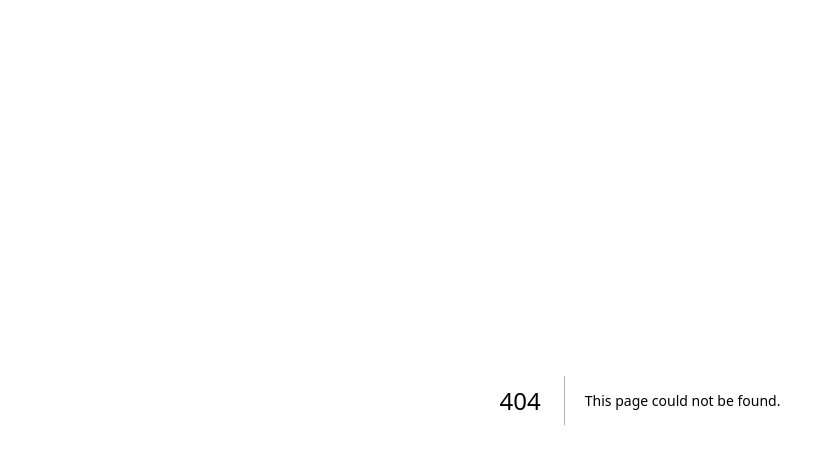
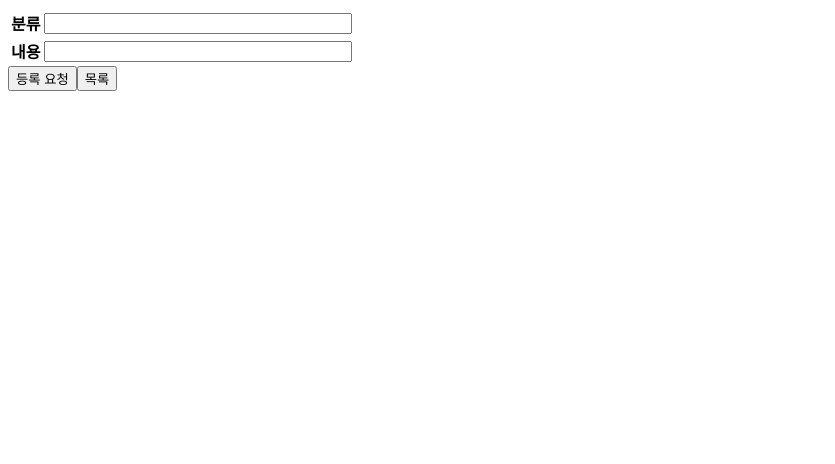
Before and after one commit to bjd202/sayings-and-quotes, a Next.js app: page /create-request in a window 1280 px wide. Before the commit this address had no page. Shown: the top 464 px of the page, without its empty margins (0-835 px from the left). Built offline with nearby package versions, Linux system fonts and the light colour scheme.

Commit message:
등록 요청 기능

```diff
--- /dev/null
+++ b/app/create-request/page.js
@@ -0,0 +1,73 @@
+'use client'
+
+import { useRouter } from "next/navigation"
+import { useState } from "react"
+
+export default function CreateRequest (){
+    const router = useRouter()
+
+    const [category, setCategory] = useState("")
+    const [content, setContent] = useState("")
+
+
+    const handleList = () => {
+        router.push('/')
+    }
+
+    const handleCreateRequest = () => {
+        fetch("http://localhost:3001/create-request", {
+            method: "post",
+            headers: {
+                "Content-Type": "application/json"
+            },
+            body: JSON.stringify({
+                category,
+                content
+            })
+        })
+        .then(res => res.json())
+        .then(data => {
+            console.log(data);
+            alert("등록 요청이 정상적으로 처리되었습니다.");
+        })
+        .catch(err => console.log(err))
+    }
+
+    return(
+        <div>
+            <div>
+                <table>
+                    <tbody>
+                        <tr>
+                            <th>분류</th>
+                            <td>
+                                <input
+                                    type="text"
+                                    value={category}
+                                    onChange={e => setCategory(e.target.value)}
+                                    style={{width: 300}}
+                                />
+                            </td>
+                        </tr>
+                        <tr>
+                            <th>내용</th>
+                            <td>
+                                <input
+                                    type="text"
+                                    value={content}
+                                    onChange={e => setContent(e.target.value)}
+                                    style={{width: 300}}
+                                />
+                            </td>
+                        </tr>
+                    </tbody>
+                </table>
+            </div>
+
+            <div>
+                <button onClick={handleCreateRequest}>등록 요청</button>
+                <button onClick={handleList}>목록</button>
+            </div>
+        </div>
+    )
+}
--- a/app/page.js
+++ b/app/page.js
@@ -84,6 +84,10 @@ export default function Home() {
     router.push(`/quote/${id}`);
   }
 
+  const handleCreateRequest = () => {
+    router.push("/create-request");
+  }
+
   return (
     <div>
 
@@ -115,6 +119,7 @@ export default function Home() {
           onChange={e => setSearchText(e.target.value)}
         />
         <button onClick={handleSearchText}>검색</button>
+        <button onClick={handleCreateRequest}>등록 요청</button>
       </div>
 
       <div>
--- a/db.json
+++ b/db.json
@@ -1,4 +1,14 @@
 {
+  "users": [
+
+  ],
+  "create-request": [
+    {
+      "category": "명언",
+      "content": "삶이 있는 한 희망은 있다",
+      "id": 1
+    }
+  ],
   "update-request": [
     {
       "quotes-id": 1,
```
Also changed, not shown: app/login/page.js (added, +9 -0 lines).
